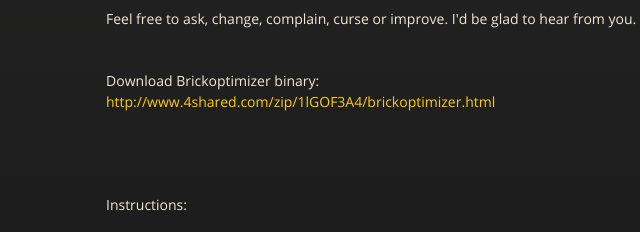
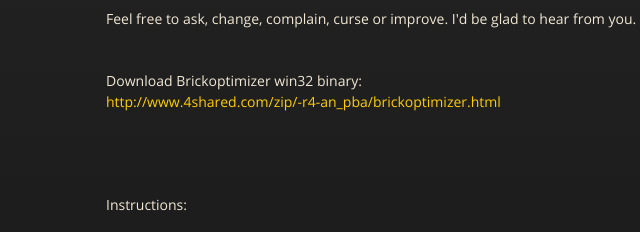
Before and after one commit to magusbr/brickoptimizer, a plain HTML site: page index.html in a window 1280 px wide. Shown: the part 532-764 px from the top of the page, 209-849 px from the left. Drawn offline with nearby package versions, Linux system fonts and the light colour scheme.

Commit message:
new link

```diff
--- a/index.html
+++ b/index.html
@@ -66,7 +66,7 @@
 <p>Feel free to ask, change, complain, curse or improve. I'd be glad to hear from you.
 <br><br></p>
 
-<p>Download Brickoptimizer binary: <br><a href="http://www.4shared.com/zip/1lGOF3A4/brickoptimizer.html">http://www.4shared.com/zip/1lGOF3A4/brickoptimizer.html</a></p>
+<p>Download Brickoptimizer win32 binary: <br><a href="http://www.4shared.com/zip/-r4-an_pba/brickoptimizer.html">http://www.4shared.com/zip/-r4-an_pba/brickoptimizer.html</a></p>
 
 <p><br><br></p>
 
```
